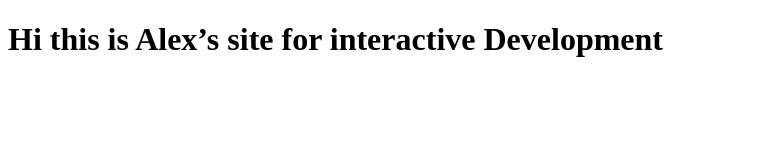
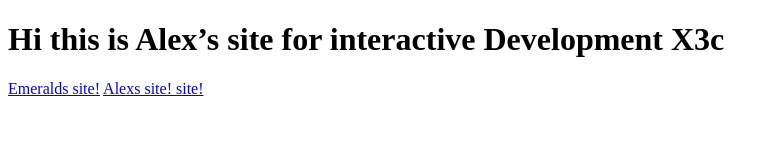
Before and after one commit to abeher00/alex-beherns-interactive-development-2025-fall, a plain HTML site: page index.html in a window 1280 px wide. Shown: the whole page, without its empty margins (0-779 px from the left). Drawn offline with Linux system fonts and the light colour scheme.

Commit message:
Links to other sites

```diff
--- a/index.html
+++ b/index.html
@@ -4,6 +4,8 @@
 <title>Alex Beherns Interactive Development Fall 2025</title>
     </head>
     <body>
-<h1>Hi this is Alex’s site for interactive Development</h1>
+<h1>Hi this is Alex’s site for interactive Development X3c</h1>
+<a href="https://github.com/erald-emerald/emerald-baker-interactive-development-2025-fall">Emeralds site!</a>
+<a href="https://adotul00.github.io/alex-dotulong-interactive-development-2025-fall/">Alexs site! site!</a>
     </body>
 </html>
```
